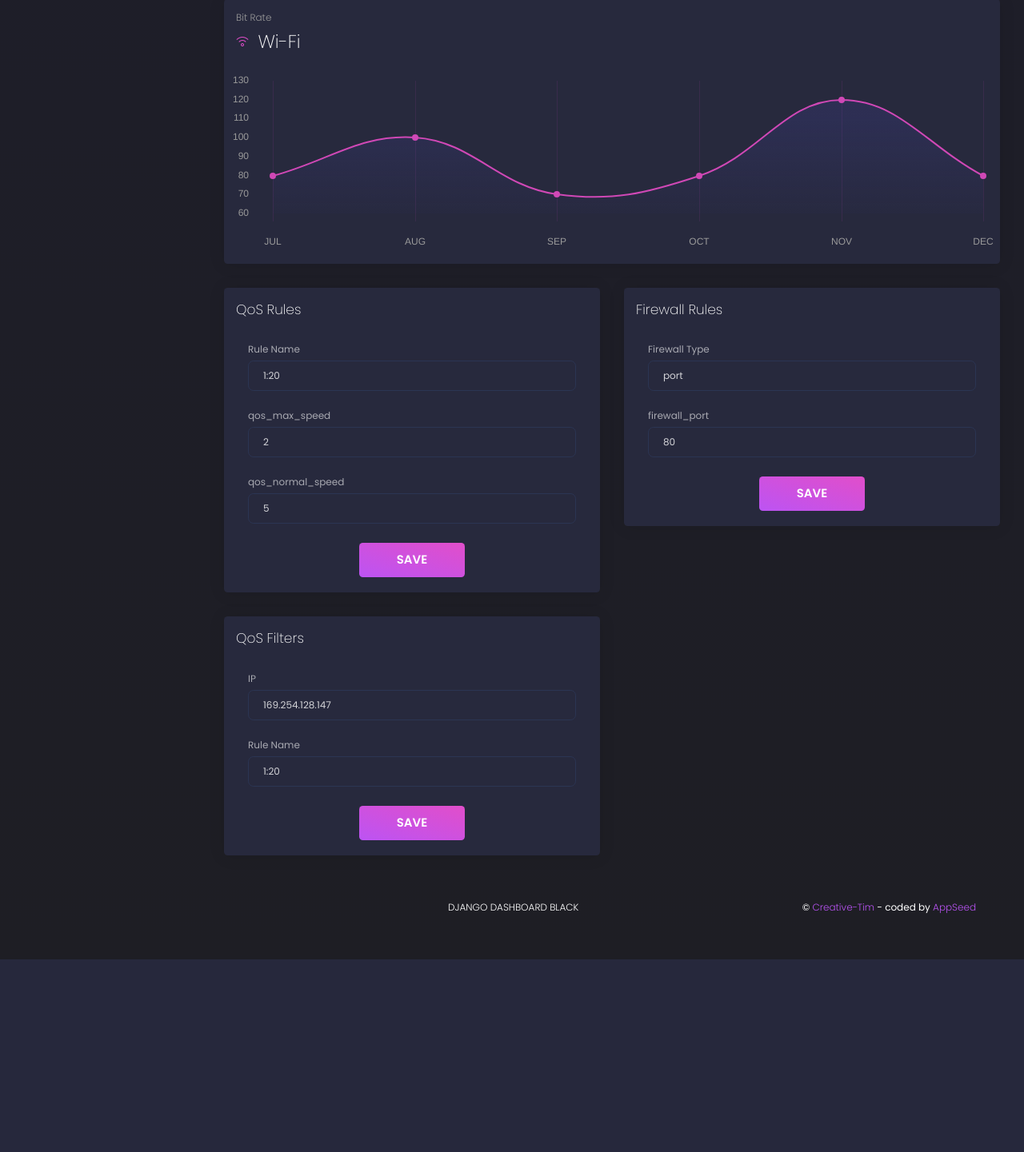
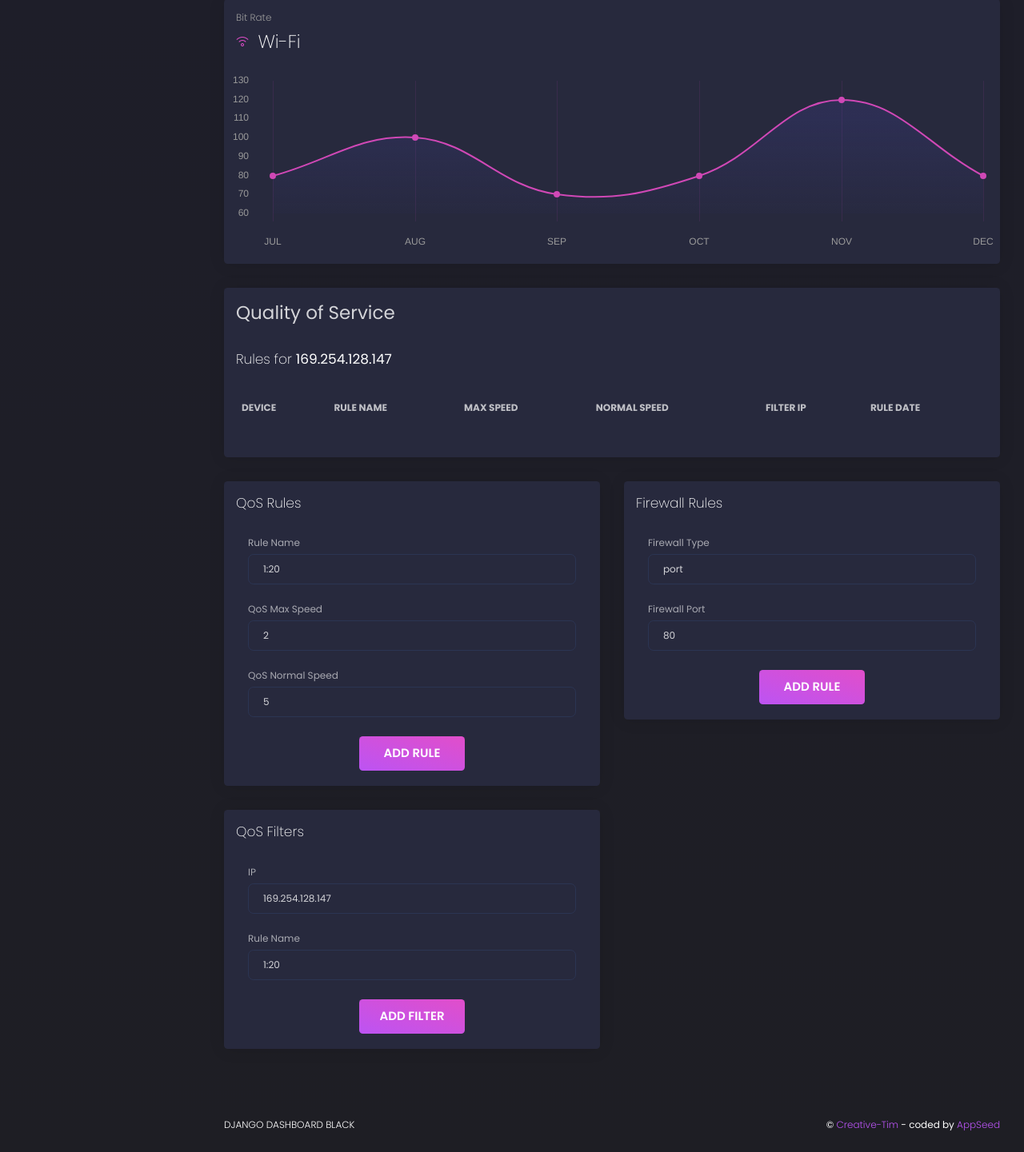
Before and after one commit to joaogarcia13/Projecto_Redes, a Django app: page /devices/1 in a window 1280 px wide. Shown: the part 1719-3160 px from the top of the page at 80% size. Before the commit the page ends 2919 px from the top, so only its background shows below. Run offline with Django 4.2, Linux system fonts and the light colour scheme; a user stored in the database is signed in; data comes from the database, SQL or seed files in the repository; both versions use the stored data as it was after the commit; lists and menus that the app fills with data are empty; some libraries are stand-ins or nearby versions.

Commit message:
Adionar regras de QoS. Lista de regras de cada dispositivo.

```diff
--- a/devices/static/assets/js/myScripts.js
+++ b/devices/static/assets/js/myScripts.js
@@ -351,18 +351,23 @@ function kill_network_api(id) {
     });
 }
 
-function qos_rules_api(id) {
+function add_rule_qos(id) {
     var obj = {
         'name': document.getElementById("qos_name").value,
-        'qos_normal_speed': document.getElementById("qos_normal_speed").value
+        'max_speed': document.getElementById("qos_max_speed").value,
+        'normal_speed': document.getElementById("qos_normal_speed").value
     }
+    var $crf_token = $('#qos_rules [name="csrfmiddlewaretoken"]').attr('value');
+
     $.ajax({
-        url: '/devices/external/toggle_switch/'+id,
-        type: 'GET',
-        data: {'data': command},
+        url: '/devices/external/qos/new_rule/'+id,
+        type: 'POST',
+        data: obj,
+        headers: {"X-CSRFToken": $crf_token},
         success: function(response) {
             if (response.status == 200) {
-                showNotification('top','center','tim-icons icon-check-2','success','Switch '+command+' successful');
+                showNotification('top','center','tim-icons icon-check-2','success',response.data);
+                location.reload();
             }
             else {
                 showNotification('top','center','tim-icons icon-sound-wave','danger','Failed: '+response.data);
@@ -372,6 +377,85 @@ function qos_rules_api(id) {
             showNotification('top','center','tim-icons icon-sound-wave','danger','Failed: '+errorThrown);
         }
     });
+}
+function add_filter_qos(id) {
+    var obj = {
+        'ip': document.getElementById("qos_ip").value,
+        'rule_name': document.getElementById("qos_rule").value
+    }
+    var $crf_token = $('#qos_filters [name="csrfmiddlewaretoken"]').attr('value');
+
+    $.ajax({
+        url: '/devices/external/qos/new_filter/'+id,
+        type: 'POST',
+        data: obj,
+        headers: {"X-CSRFToken": $crf_token},
+        success: function(response) {
+            if (response.status == 200) {
+                showNotification('top','center','tim-icons icon-check-2','success',response.data);
+            }
+            else {
+                showNotification('top','center','tim-icons icon-sound-wave','danger','Failed: '+response.data);
+            }
+        },
+        error: function(XMLHttpRequest, textStatus, errorThrown) {
+            showNotification('top','center','tim-icons icon-sound-wave','danger','Failed: '+errorThrown);
+        }
+    });
+}
+function add_rule_firewall(id) {
+    var obj = {
+        'type': document.getElementById("firewall_type").value,
+        'port': document.getElementById("firewall_port").value
+    }
+    var $crf_token = $('#firewall [name="csrfmiddlewaretoken"]').attr('value');
+
+    $.ajax({
+        url: '/devices/external/firewall/new_rule/'+id,
+        type: 'POST',
+        data: obj,
+        headers: {"X-CSRFToken": $crf_token},
+        success: function(response) {
+            if (response.status == 200) {
+                showNotification('top','center','tim-icons icon-check-2','success',response.data);
+            }
+            else {
+                showNotification('top','center','tim-icons icon-sound-wave','danger','Failed: '+response.data);
+            }
+        },
+        error: function(XMLHttpRequest, textStatus, errorThrown) {
+            showNotification('top','center','tim-icons icon-sound-wave','danger','Failed: '+errorThrown);
+        }
+    });
+}
+function remove_rule_qos(device_id, rule_id, rule_name) {
+    var text = "Delete rule?";
+    if (confirm(text) == true) {
+        var obj = {
+            'rule_id': rule_id,
+            'name': rule_name,
+        }
+        var $crf_token = $('#qos_rules [name="csrfmiddlewaretoken"]').attr('value');
+
+        $.ajax({
+            url: '/devices/external/qos/delete_rule/'+device_id,
+            type: 'POST',
+            data: obj,
+            headers: {"X-CSRFToken": $crf_token},
+            success: function(response) {
+                if (response.status == 200) {
+                    showNotification('top','center','tim-icons icon-check-2','success',response.data);
+                    location.reload();
+                }
+                else {
+                    showNotification('top','center','tim-icons icon-sound-wave','danger','Failed: '+response.data);
+                }
+            },
+            error: function(XMLHttpRequest, textStatus, errorThrown) {
+                showNotification('top','center','tim-icons icon-sound-wave','danger','Failed: '+errorThrown);
+            }
+        });
+    }
 }
 
 function getDataGraph(){
--- a/devices/templates/home/device_details.html
+++ b/devices/templates/home/device_details.html
@@ -18,7 +18,7 @@
 
           <div class="card-body">
             <div class="table-responsive">
-              <table class="table tablesorter " id="">
+              <table class="table tablesorter " id="device_table">
                 <thead class=" text-primary">
                   <tr>
                     <th>Name</th>
@@ -46,14 +46,6 @@
               </table>
             </div>
           </div> <!-- end of card-body -->
-
-    <!-- Buttons -->
-<!--    <div class="row">-->
-      <!--<div class="dropdown">
-        <button type="button" class="btn btn-link dropdown-toggle btn-icon" data-toggle="dropdown">
-          <i class="tim-icons icon-settings-gear-63"></i>
-        </button>
-      </div>-->
 
           <!-- Buttons -->
           <div class="row">
@@ -90,7 +82,6 @@
               </div>
             </div>
           </div>
-<!--    </div> &lt;!&ndash; end of row &ndash;&gt;-->
 
         </div>
       </div>
@@ -344,6 +335,48 @@
       </div>
     </div>
 
+
+    <div class="row">
+      <!-- Rules Table -->
+      <div class="col-md-12">
+        <div class="card">
+          <div class="card-header">
+            <h3>Quality of Service</h3>
+            <h4 class="card-title">Rules for <b>{{device.ip}}</b></h4>
+          </div>
+          <div class="card-body">
+            <div class="table-responsive">
+              <table class="table tablesorter" id="qos_rules_table">
+                <thead class=" text-primary">
+                  <tr>
+                    <th>Device</th>
+                    <th>Rule Name</th>
+                    <th>Max Speed</th>
+                    <th>Normal Speed</th>
+                    <th>Filter IP</th>
+                    <th>Rule Date</th>
+                  </tr>
+                </thead>
+                <tbody>
+                  {% for rule in qos_rules %}
+                  <tr>
+                    <td>{{rule.device.name}}</td>
+                    <td id="qos_list_name">{{rule.rule_name}}</td>
+                    <td>{{rule.max_speed}}</td>
+                    <td>{{rule.normal_speed}}</td>
+                    <td>{{rule.device.ip}}</td><!-- <td>{{qos_filters.ip}}</td>-->
+                    <td>{{rule.created_at}}</td>
+                    <td onclick="remove_rule_qos({{device.device_id}},{{rule.id}},'{{rule.rule_name}}')" style="cursor: pointer;"><icon class="tim-icons icon-simple-remove"></icon></td>
+                  </tr>
+                  {% endfor %}
+                </tbody>
+              </table>
+            </div>
+          </div>
+        </div>
+      </div>
+    </div> <!-- end of row -->
+
     <!-- Other commands (QoS + Firewall) -->
     <div class="row">
 
@@ -364,21 +397,21 @@
               </div>
               <div class="col-12">
                   <div class="form-group">
-                      <label>qos_max_speed</label>
+                      <label>QoS Max Speed</label>
                       <input type="text" id="qos_max_speed" name="qos_max_speed" class="form-control" value="2">
                   </div>
               </div>
               <div class="col-12">
                   <div class="form-group">
-                      <label>qos_normal_speed</label>
+                      <label>QoS Normal Speed</label>
                       <input type="text" id="qos_normal_speed" name="qos_normal_speed" class="form-control" value="5">
                   </div>
               </div>
             </form>
             <div class="col-12 text-center">
-              <div class="btn btn-sm btn-primary" onclick="create_wifi_api({{device.device_id}})">
+              <div class="btn btn-sm btn-primary" onclick="add_rule_qos({{device.device_id}})">
                 <a style="width: 100px; height: 25px" type="button" class="btn btn-link btn-icon">
-                  <span>SAVE</span>
+                  <span>ADD RULE</span>
                 </a>
               </div>
             </div>
@@ -406,9 +439,9 @@
               </div>
             </form>
             <div class="col-12 text-center">
-              <div class="btn btn-sm btn-primary" onclick="create_wifi_api({{device.device_id}})">
+              <div class="btn btn-sm btn-primary" onclick="add_filter_qos({{device.device_id}})">
                 <a style="width: 100px; height: 25px" type="button" class="btn btn-link btn-icon">
-                  <span>SAVE</span>
+                  <span>ADD FILTER</span>
                 </a>
               </div>
             </div>
@@ -433,21 +466,21 @@
               </div>
               <div class="col-12">
                   <div class="form-group">
-                      <label>firewall_port</label>
+                      <label>Firewall Port</label>
                       <input type="text" id="firewall_port" name="firewall_port" class="form-control" value="80">
                   </div>
               </div>
             </form>
             <div class="col-12 text-center">
-              <div class="btn btn-sm btn-primary" onclick="create_wifi_api({{device.device_id}})">
+              <div class="btn btn-sm btn-primary" onclick="add_rule_firewall({{device.device_id}})">
                 <a style="width: 100px; height: 25px" type="button" class="btn btn-link btn-icon">
-                  <span>SAVE</span>
+                  <span>ADD RULE</span>
                 </a>
               </div>
             </div>
           </div>
         </div>
-
+      </div>
     </div>
 
 {% endblock content %}
--- a/devices/urls.py
+++ b/devices/urls.py
@@ -24,8 +24,12 @@ urlpatterns = [
     path("devices/external/toggle_switch/<int:id>", views.external_api_toggle_switch),
     path("devices/external/setip/<int:id>", views.external_api_set_ip),
     path("devices/external/create_wifi/<int:id>", views.external_api_create_wifi),
-    path("devices/external/killnetwork/<int:id>", views.external_api_killnetwork),
+    path("devices/external/killnetwork/<int:id>", views.external_api_kill_network),
     path("devices/external/getinfo/<int:id>", views.external_api_get_info),
+    path("devices/external/qos/new_rule/<int:id>", views.external_api_add_qos_rule),
+    path("devices/external/qos/delete_rule/<int:id>", views.external_api_remove_qos_rule),
+    path("devices/external/qos/new_filter/<int:id>", views.external_api_add_qos_filter),
+    path("devices/external/firewall/new_rule/<int:id>", views.external_api_add_firewall_rule),
 
     #Graphs
     path('api/graph', views.createGraph),
--- a/devices/views.py
+++ b/devices/views.py
@@ -9,9 +9,9 @@ from django.urls import reverse
 from django.http import HttpResponse, HttpResponseRedirect
 from django.http.response import JsonResponse
 
-from devices.models import Device, Telemetry, Floor, Device_Floor
+from devices.models import Device, Telemetry, Floor, Device_Floor, QoS_Rules, QoS_Filters, Firewall
 from devices.forms import DeviceForm
-from devices.serializers import DeviceSerializer, FloorSerializer, Device_Floor_Serializer
+from devices.serializers import DeviceSerializer, Device_Floor_Serializer, QoS_Rules_Serializer, QoS_Filters_Serializer, Firewall_Serializer
 from django.core.files import File
 from django.core.files.storage import default_storage
 
@@ -80,7 +80,19 @@ def index(request):
 @login_required(login_url='/login')
 def device_details(request, id):
     device = Device.objects.get(device_id=id)
-    return render(request, 'home/device_details.html', {'device': device})
+    qos_rules = QoS_Rules.objects.all().filter(device=id)
+    # qos_filters = QoS_Filters.objects.all().filter(rule=qos_rules.id)
+
+    # for rule in qos_rules:
+    #     print(rule.id)
+
+    obj_render = {
+        'device': device,
+        'qos_rules': qos_rules,
+        # 'qos_filters': qos_filters
+    }
+
+    return render(request, 'home/device_details.html', obj_render)
 
 
 @login_required(login_url='/login')
@@ -234,9 +246,9 @@ def external_api_toggle_switch(request, id):
         req = requests.post(f'http://{device_ip}:5000/toggleSwitch', data=obj)
         if req.status_code == 200:
             print('Status: ' + str(req) + ' IP: ' + device_ip + ' DATA: ' + req.text)
-            return JsonResponse({"data": "Switch set", "status": req.status_code})
+            return JsonResponse({"data": "Switch set", "status": req.status_code}, safe=False)
         else:
-            return JsonResponse({"data": "Request failed", "status": req.status_code})
+            return JsonResponse({"data": "Request failed", "status": req.status_code}, safe=False)
     except Exception as e:
         print(f'Unable to connect to {device_ip}')
         return JsonResponse({"data": "Unable to connect to " + device_ip, "status": str(e)}, safe=False)
@@ -300,7 +312,7 @@ def external_api_set_ip(request, id):
 
 
 @api_view(['GET'])
-def external_api_killnetwork(request, id):
+def external_api_kill_network(request, id):
     device = Device.objects.get(device_id=id)
     device_ip = device.ip
 
@@ -339,6 +351,168 @@ def external_api_get_info(request, id):
         return JsonResponse({"data": "Unable to connect to " + device_ip, "status": str(e)}, safe=False)
 
 
+@api_view(['POST'])
+def external_api_add_qos_rule(request, id):
+    device = Device.objects.get(device_id=id)
+    device_ip = device.ip
+
+    qos_rule_name = request.POST["name"]
+    qos_rule_max_speed = request.POST["max_speed"]
+    qos_rule_normal_speed = request.POST["normal_speed"]
+    obj = {
+        "name": qos_rule_name,
+        "velocidadeLimitada": qos_rule_max_speed,
+        "velocidadeNormal": qos_rule_normal_speed
+    }
+
+    try:
+        req = requests.post(f'http://{device_ip}:5000/criarRegraQoS', data=obj)
+
+        if req.status_code == 200:
+            print('Status: ' + str(req) + ' IP: ' + device_ip + ' DATA: ' + req.text)
+
+            add_qos = {
+                "rule_name": qos_rule_name,
+                "device": device.device_id,
+                "max_speed": qos_rule_max_speed,
+                "normal_speed": qos_rule_normal_speed
+            }
+            # add QoS to database
+            added_qos = add_qos_rule_db(add_qos)
+            if added_qos.status_code == 200:
+                return JsonResponse({"data": "QoS Rule created + Added to Database", "status": req.status_code}, safe=False)
+
+            return JsonResponse({"data": "QoS Rule created", "status": req.status_code}, safe=False)
+        else:
+            return JsonResponse({"data": "Request failed", "status": req.status_code}, safe=False)
+    except Exception as e:
+        print(f'Unable to connect to {device_ip}')
+        return JsonResponse({"data": "Unable to connect to " + device_ip, "status": str(e)}, safe=False)
+@api_view(['POST'])
+def external_api_remove_qos_rule(request, id):
+    device = Device.objects.get(device_id=id)
+    device_ip = device.ip
+
+    qos_rule_id = request.POST["rule_id"]
+    qos_rule_name = request.POST["name"]
+    obj = {
+        "name": qos_rule_name
+    }
+
+    try:
+        req = requests.post(f'http://{device_ip}:5000/apagarRegraQoS', data=obj)
+        if req.status_code == 200:
+            print('Status: ' + str(req) + ' IP: ' + device_ip + ' DATA: ' + req.text)
+
+            # add QoS to database
+            removed_qos = remove_qos_rule_db(qos_rule_id)
+            if removed_qos != 200:
+                return JsonResponse({"data": "Failed to delete from database", "status": req.status_code}, safe=False)
+
+            return JsonResponse({"data": "QoS Rule deleted", "status": req.status_code}, safe=False)
+        else:
+            return JsonResponse({"data": "Request failed", "status": req.status_code}, safe=False)
+    except Exception as e:
+        print(f'Unable to connect to {device_ip}')
+        return JsonResponse({"data": "Unable to connect to " + device_ip, "status": str(e)}, safe=False)
+
+
+@api_view(['POST'])
+def external_api_add_qos_filter(request, id):
+    device = Device.objects.get(device_id=id)
+    device_ip = device.ip
+
+    qos_filter_ip = request.POST["ip"]
+    qos_filter_rule_name = request.POST["rule_name"]
+    obj = {
+        "ip": qos_filter_ip,
+        "nomeRegra": qos_filter_rule_name,
+    }
+
+    try:
+        req = requests.post(f'http://{device_ip}:5000/criarFiltroQoS', data=obj)
+        if req.status_code == 200:
+            print('Status: ' + str(req) + ' IP: ' + device_ip + ' DATA: ' + req.text)
+            # TODO: ADD TO DATABASE
+            return JsonResponse({"data": "QoS Filter created", "status": req.status_code}, safe=False)
+        else:
+            return JsonResponse({"data": "Request failed", "status": req.status_code}, safe=False)
+    except Exception as e:
+        print(f'Unable to connect to {device_ip}')
+        return JsonResponse({"data": "Unable to connect to " + device_ip, "status": str(e)}, safe=False)
+
+
+@api_view(['POST'])
+def external_api_add_firewall_rule(request, id):
+    device = Device.objects.get(device_id=id)
+    device_ip = device.ip
+
+    firewall_type = request.POST["type"]
+    firewall_port = request.POST["port"]
+    obj = {
+        "tipo": firewall_type,
+        "ipPort": firewall_port,
+    }
+
+    try:
+        req = requests.post(f'http://{device_ip}:5000/criarRegraFirewall', data=obj)
+        if req.status_code == 200:
+            print('Status: ' + str(req) + ' IP: ' + device_ip + ' DATA: ' + req.text)
+            # TODO: ADD TO DATABASE
+            return JsonResponse({"data": "Firewall Rule created", "status": req.status_code}, safe=False)
+        else:
+            return JsonResponse({"data": "Request failed", "status": req.status_code}, safe=False)
+    except Exception as e:
+        print(f'Unable to connect to {device_ip}')
+        return JsonResponse({"data": "Unable to connect to " + device_ip, "status": str(e)}, safe=False)
+
+
+# RULES to DB
+def add_qos_rule_db(qos_data): # ADD QoS rule to database
+    try:
+        print('ADDED TO DB -> ' + str(qos_data))
+        qos_serializer = QoS_Rules_Serializer(data=qos_data)
+        if qos_serializer.is_valid():
+            qos_serializer.save()
+            return JsonResponse("Added Successfully", safe=False)
+        return JsonResponse("Failed to add", safe=False)
+    except Exception as e:
+        return JsonResponse({'error': str(e)}, status=400)
+def remove_qos_rule_db(id):  # DELETE QoS rule from database
+    qos_rules = QoS_Rules.objects.get(id=id)
+    qos_rules.delete()
+    return JsonResponse("Deleted Successfully", safe=False)
+
+
+def add_qos_filter_db(request): # add QoS to database
+    qos_data = JSONParser().parse(request)
+    qos_serializer = QoS_Filters_Serializer(data=qos_data)
+    if qos_serializer.is_valid():
+        qos_serializer.save()
+        return JsonResponse("Added Successfully", safe=False)
+    else:
+        return JsonResponse("Failed to add", safe=False)
+def add_firewall_rule_db(request): # add QoS to database
+    firewall_data = JSONParser().parse(request)
+    firewall_serializer = Firewall_Serializer(data=firewall_data)
+    if firewall_serializer.is_valid():
+        firewall_serializer.save()
+        return JsonResponse("Added Successfully", safe=False)
+    else:
+        return JsonResponse("Failed to add", safe=False)
+
+
+@api_view(['GET'])
+def getQoSRules(request, id):
+    try:
+        rules = QoS_Rules.objects.get(id=id)
+        qos_serializer = QoS_Rules_Serializer(rules, many=True)
+        print(qos_serializer.data)
+        return JsonResponse(qos_serializer.data, safe=False)
+    except Exception as e:
+        return JsonResponse({'Error': str(e)}, status=400)
+
+
 def createGraph(request, id):
     telemetries = Telemetry.objects.get(device_id=id)
     print(telemetries)
```
Also changed, not shown: devices/models.py (+26 -5 lines), devices/serializers.py (+19 -1 lines), db.sqlite3, devices/migrations/0007_firewall_qos_rules_qos_filters.py (added). Lines whose indentation alone changed are shown as unchanged.
